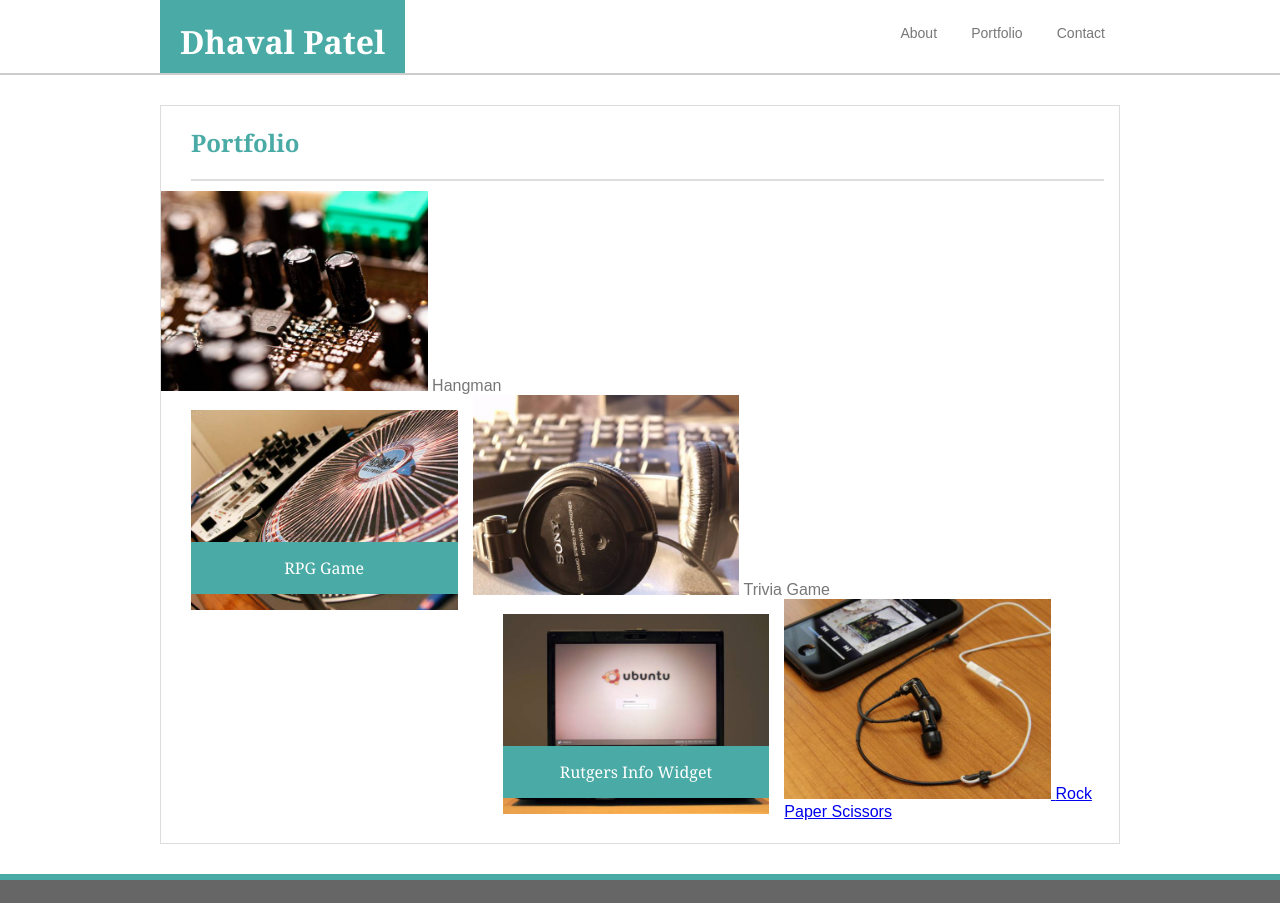
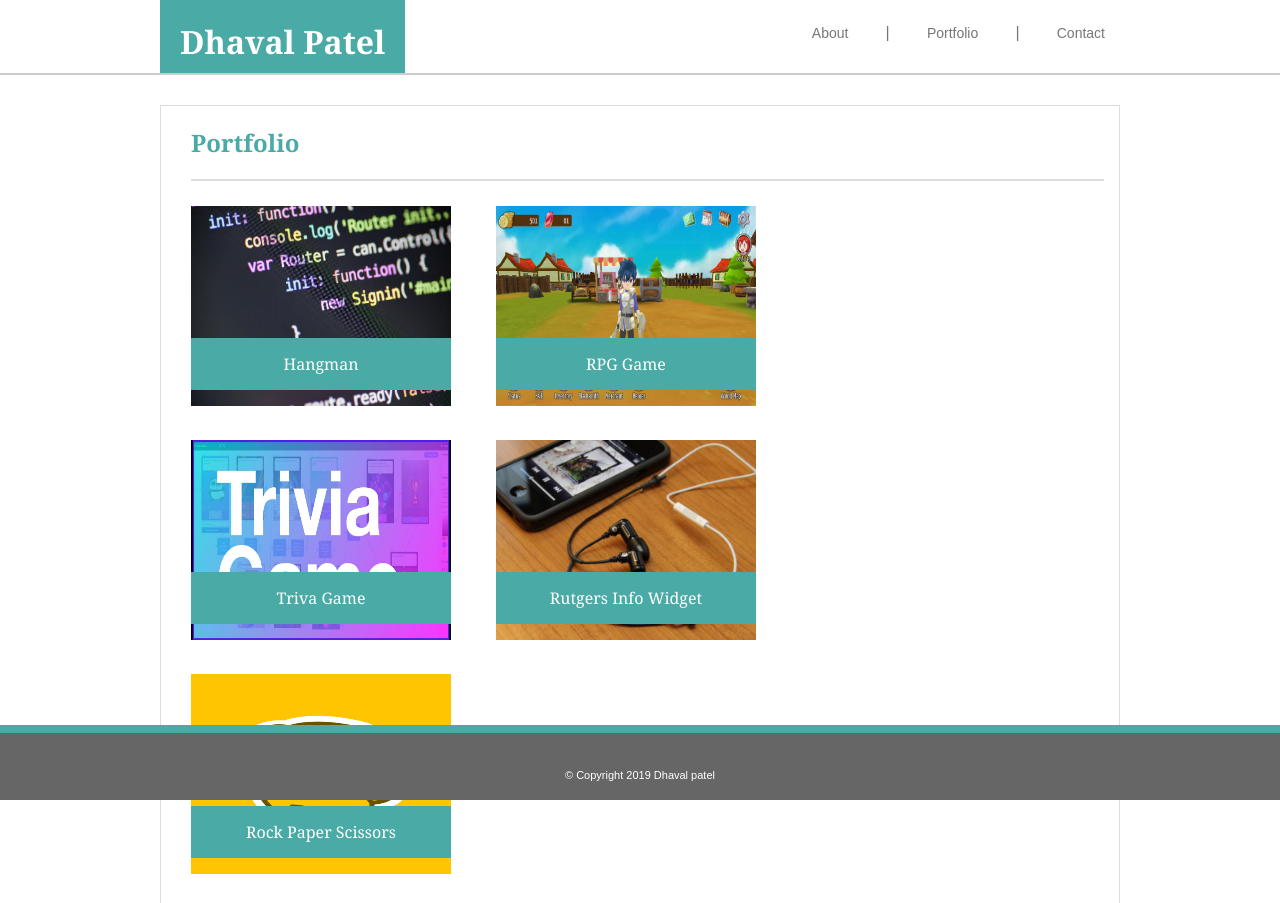
Before and after one commit to dhavalpatel0513/Basic-Portfolio, a plain HTML site: page portfolio.html in a window 1280 px wide. Shown: the top 903 px of the page. Drawn offline with Linux system fonts and the light colour scheme.

Commit message:
final changes in style.css fixed portfoio images layout

```diff
--- a/assets/css/reset.css
+++ /dev/null
@@ -1,48 +0,0 @@
-/* http://meyerweb.com/eric/tools/css/reset/
-   v2.0 | 20110126
-   License: none (public domain)
-*/
-
-html, body, div, span, applet, object, iframe,
-h1, h2, h3, h4, h5, h6, p, blockquote, pre,
-a, abbr, acronym, address, big, cite, code,
-del, dfn, em, img, ins, kbd, q, s, samp,
-small, strike, strong, sub, sup, tt, var,
-b, u, i, center,
-dl, dt, dd, ol, ul, li,
-fieldset, form, label, legend,
-table, caption, tbody, tfoot, thead, tr, th, td,
-article, aside, canvas, details, embed,
-figure, figcaption, footer, header, hgroup,
-menu, nav, output, ruby, section, summary,
-time, mark, audio, video {
-	margin: 0;
-	padding: 0;
-	border: 0;
-	font-size: 100%;
-	font: inherit;
-	vertical-align: baseline;
-}
-/* HTML5 display-role reset for older browsers */
-article, aside, details, figcaption, figure,
-footer, header, hgroup, menu, nav, section {
-	display: block;
-}
-body {
-	line-height: 1;
-}
-ol, ul {
-	list-style: none;
-}
-blockquote, q {
-	quotes: none;
-}
-blockquote:before, blockquote:after,
-q:before, q:after {
-	content: '';
-	content: none;
-}
-table {
-	border-collapse: collapse;
-	border-spacing: 0;
-}
--- a/assets/css/style.css
+++ b/assets/css/style.css
@@ -1,4 +1,3 @@
-/*Style for Basic-Portfolio - Homework Assignment 1*/
 *{
 	box-sizing: border-box;
 }
@@ -23,10 +22,19 @@ header{
 	background-color: white;
 	margin-bottom: 30px;
 	width: 100%;
-	overflow: auto;
+	overflow: hidden;
 	height: 75px;
 	border-bottom: 2px solid #cccccc;
 	font-family:"Georgia", "Times New Roman", Times, serif;
+}
+
+
+li {
+    color: #777777;
+    display: inline;
+    font-family: "Arial", "Helvetica Neue", Helvetica, sans-serif;
+    font-size: 16px;
+    padding-right: 18px;
 }
 
 h1{
@@ -59,11 +67,12 @@ h3{
 	text-align: center;
 }
 
-p{
-	font-size: 12px;
-	line-height: 150%;
-	text-align: left;
+p {
+	font-family: "Arial", "Helvetica Neue", Helvetica, sans-serif;
+	font-size: 16px;
+	color: #777777;
 }
+
 
 form{
 	line-height: 150%;
@@ -95,13 +104,12 @@ footer{
 .footer-container{
 	width: 100%;
 	height: 75px;
-	position: absolute;
+	bottom: 0;
+	left:0;
+	position: fixed;
 	background-color: #666666;
 	color: white;
-	border-top: 6px solid #4aaaa5;
-	bottom: 0;
-	left:0;
-
+	border-top: 8px solid #4aaaa5;
 }
 
 .menubtn{
@@ -143,8 +151,66 @@ footer{
 
 }
 
+.portfolio{
+	float:left;
+	background-color: white;
+	border: 1px solid #dddddd;
+	overflow: auto;
+	width: 960px;
+	margin-bottom:30px;
+	padding-bottom: 10px;
 
-/*Contact Page Form*/
+}
+
+.rowone img{
+	height: 200px;
+	width: 260px;
+}
+
+.imgleft{
+	position:relative;
+	margin: 15px;
+	margin-left: 30px;
+	float: left;
+}
+
+.imgright {
+	position:relative;
+	margin: 15px;
+	margin-left: 30px;
+	float: left;
+	padding-right: 200px;
+}
+
+.imgleft span {
+	position:absolute;
+	font-family:"Georgia", "Times New Roman", Times, serif;
+	background-color:#4aaaa5;
+	color:white;
+	padding: 15px;
+	margin: 0;
+	width: 260px;
+	text-align: center;
+	font-weight: normal;
+	bottom: 20px;
+	left: 0px;
+}
+
+.imgright span{
+	position:absolute;
+	font-family:"Georgia", "Times New Roman", Times, serif;
+	background-color:#4aaaa5;
+	color:white;
+	padding: 15px;
+	margin: 0;
+	width: 260px;
+	text-align: center;
+	font-weight: normal;
+	bottom: 20px;
+	left: 0px;
+}
+
+
 .contactbox{
 	float:left;
 	background-color: white;
@@ -185,47 +251,3 @@ footer{
 	background-color: white;
 	border: 2px solid black;
 }
-
-#portfolio{
-	float:left;
-	background-color: white;
-	border: 1px solid #dddddd;
-	overflow: auto;
-	width: 960px;
-	margin-bottom:30px;
-	padding-bottom: 10px;
-
-}
-
-#portfolio-img{
-
-	height: 200px;
-}
-
-.imgHolder{
-	position:relative;
-	margin: 15px;
-	margin-left: 30px;
-	float: left;
-}
-
-.imgHolder-R{
-	position:relative;
-	margin: 15px;
-	margin-left: 30px;
-	float: left;
-}
-
-.imgHolder span, .imgHolder-R span{
-	position:absolute;
-	font-family:"Georgia", "Times New Roman", Times, serif;
-	background-color:#4aaaa5;
-	color:white;
-	padding: 15px;
-	margin: 0;
-	width: 266.5px;
-	text-align: center;
-	font-weight: normal;
-	bottom: 20px;
-	left: 0px;
-}
--- a/portfolio.html
+++ b/portfolio.html
@@ -14,40 +14,58 @@
 		<a href="index.html"><h1>Dhaval Patel</h1></a>
 
 	<section class="menubtn">
-		<a href="index.html"><button class="button">About</button></a>
-		<a href="portfolio.html"><button class="button">Portfolio</button></a>
+			<li class="selected"><a href="index.html"><button class="button">About</button></a></li>
+			<li>|</li>
+			<li><a href="portfolio.html"><button class="button">Portfolio</button></a></li>
+			<li>|</li>
 			<a href="contact.html"><button class="button">Contact</button></a>
-	</section>
 	</div>
 </header>
+
+
+
 <div class="container">
-<section id="portfolio">
+		<section class="portfolio">
 			<h2>Portfolio</h2>
-
-	<div class="imgl">
-		<a href="#"><img src="assets/images/portfolio-1.jpg" alt="Hangman" id="portfolio-img"></a>
+			<div class="rowone">
+				<div class="imgleft">
+					<img src="./assets/images/hangman.jpg" alt="hangman">
 					<span>Hangman</span>
 				</div>
-	<div class="imgHolder-R">
-		<a href="#"><img src="assets/images/portfolio-2.jpg" alt="RPG Game" id="portfolio-img"></a>
+				<div class="imgright">
+						<img src="./assets/images/rpggame.png" alt="rpggame">
 						<span>RPG Game</span>
 				</div>
-	<div class="imgl">
-		<a href="#"><img src="assets/images/portfolio-3.jpg" alt="Trivia Game" id="portfolio-img"></a>
-		<span>Trivia Game</span>
 			</div>
-	<div class="imgHolder-R">
-		<a href="#"><img src="assets/images/portfolio-4.jpg" alt="Rutgers Info Widget" id="portfolio-img">
-		<span>Rutgers Info Widget</span></a>
+			<div class="rowone">
+					<div class="imgleft">
+						<img src="./assets/images/trivia.jpg" alt="trivagame">
+						<span>Triva Game</span>
 					</div>
-	<div class="imgl">
-		<a href="#"><img src="assets/images/portfolio-5.jpg" alt="Rock Paper Scissors" id="portfolio-img">
-		<span>Rock Paper Scissors</span></a>
+					<div class="imgright">
+							<img src="./assets/images/rutgersinfowidget.jpg" alt="rutgersinfowidget">
+							<span>Rutgers Info Widget</span>
 					</div>
+				</div>
+				<div class="rowone">
+						<div class="imgleft">
+							<img src="./assets/images/rockpaperscissors.jpg" alt="rockpaperscissors">
+							<span>Rock Paper Scissors</span>
+						</div>
+
+					</div>
+
+
 		</section>
 
+	</div>
 
-</div>
+
+
+
+
+
+
 
 <div class="footer-container">
 	<footer>&copy Copyright 2019 Dhaval patel</footer>
```
Also changed, not shown: contact.html (+5 -3 lines), index.html (+6 -6 lines), assets/images/email-pattern.png (deleted), assets/images/hangman.jpg (added), assets/images/portfolio-1.jpg (deleted), assets/images/portfolio-2.jpg (deleted), assets/images/portfolio-3.jpg (deleted), assets/images/portfolio-4.jpg (deleted), assets/images/portfolio-5.jpg (deleted), assets/images/rockpaperscissors.jpg (added), assets/images/rpggame.png (added), assets/images/rutgersinfowidget.jpg (added), assets/images/trivia.jpg (added), 3 other files. Lines whose indentation alone changed are shown as unchanged.
